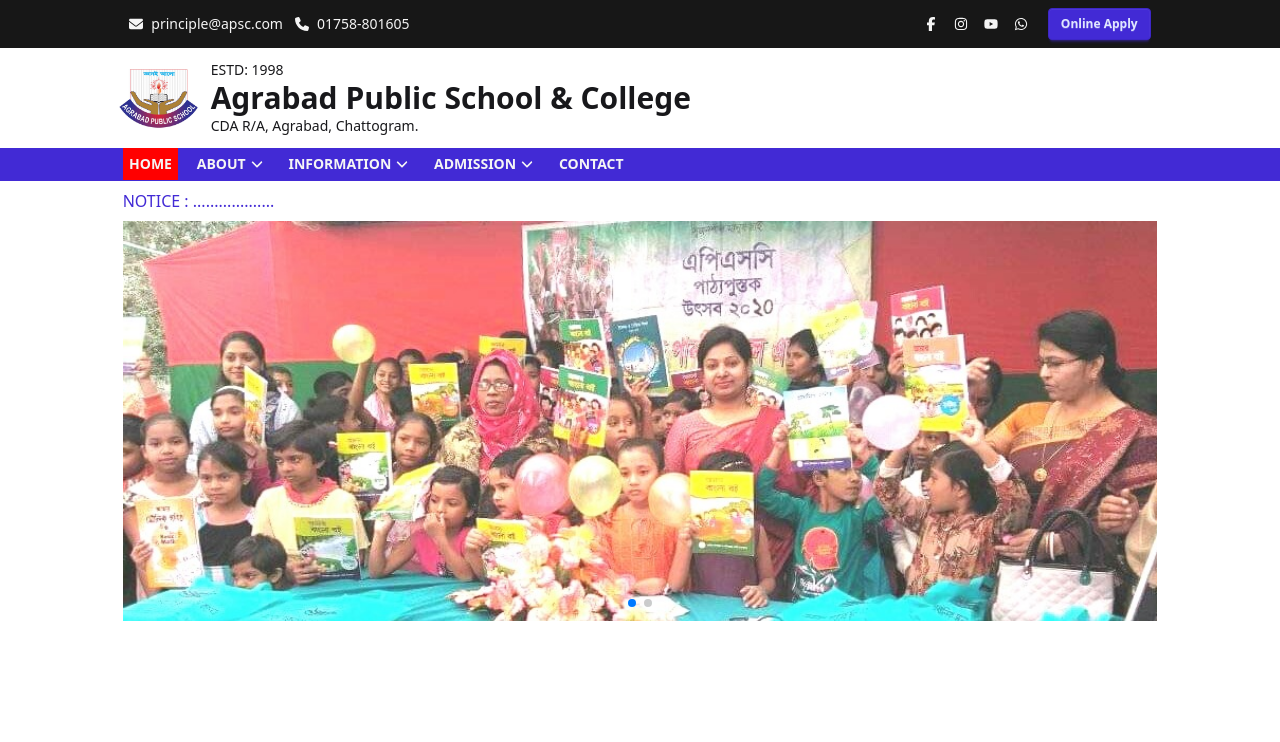
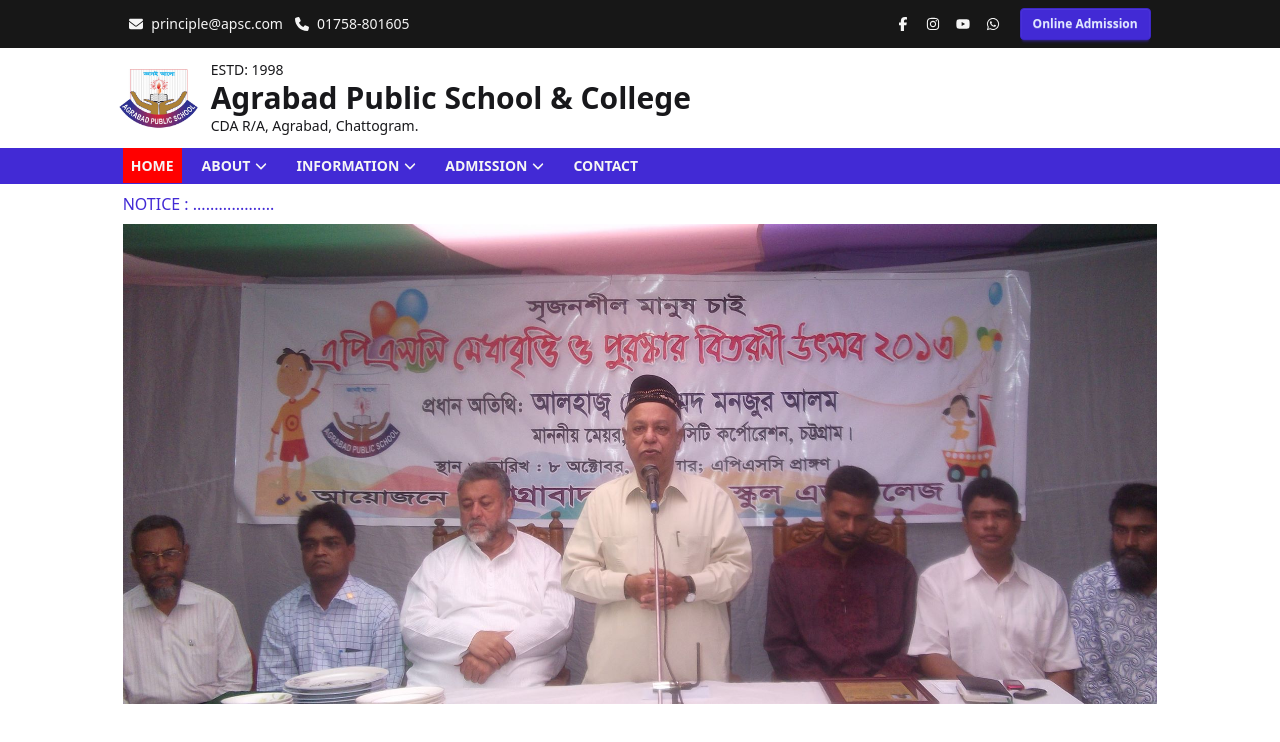
Before and after one commit to ashikurahman1/apsc, a React (Vite) app: page / in a window 1280 px wide. Shown: the top 742 px of the page. Built offline with nearby package versions, Linux system fonts and the light colour scheme.

Commit message:
add: Mobile menu

```diff
--- a/src/components/Banner/Banner.jsx
+++ b/src/components/Banner/Banner.jsx
@@ -6,7 +6,7 @@
 import 'swiper/css/pagination';
 import 'swiper/css/navigation';
 
-import { Pagination, Navigation } from 'swiper/modules';
+import { Pagination, Autoplay } from 'swiper/modules';
 
 const Banner = () => {
   return (
@@ -15,14 +15,18 @@
         slidesPerView={1}
         spaceBetween={30}
         loop={true}
-        pagination={{
-          clickable: true,
+        // pagination={{
+        //   clickable: true,
+        // }}
+        autoplay={{
+          delay: 2000,
+          disableOnInteraction: false,
         }}
-        modules={[Pagination]}
+        modules={[Pagination, Autoplay]}
         className="mySwiper"
       >
         <SwiperSlide>
-          <div className="max-h-100 w-full overflow-hidden">
+          <div className="h-52 lg:h-120 w-full overflow-hidden">
             <img
               src={Slider1}
               alt="Event"
@@ -31,7 +35,7 @@
           </div>
         </SwiperSlide>
         <SwiperSlide>
-          <div className="h-80 w-full overflow-hidden">
+          <div className="h-52 lg:h-120 w-full overflow-hidden">
             <img
               src={Slider2}
               alt="Event"
--- a/src/index.css
+++ b/src/index.css
@@ -2,7 +2,7 @@
 @plugin "daisyui";
 
 nav li a {
-  padding: 0.4rem;
+  padding: 0.5rem;
 }
 nav li a.active {
   background-color: red;
--- a/src/shared/Navbar.jsx
+++ b/src/shared/Navbar.jsx
@@ -1,4 +1,4 @@
-import React from 'react';
+import React, { useState } from 'react';
 import {
   FaAngleDown,
   FaBars,
@@ -6,15 +6,41 @@
   FaFacebookF,
   FaInstagram,
   FaPhone,
-  FaTwitter,
   FaWhatsapp,
+  FaX,
   FaYoutube,
 } from 'react-icons/fa6';
 import Logo from '../components/Logo/Logo';
 import { NavLink } from 'react-router';
-import { FaArrowAltCircleDown } from 'react-icons/fa';
+
+const navLink = (
+  <>
+    <li className="">
+      <NavLink to="/">Home </NavLink>
+    </li>
+    <li className="">
+      <NavLink to="/about" className={'flex items-center gap-1'}>
+        About <FaAngleDown />{' '}
+      </NavLink>
+    </li>
+    <li className="">
+      <NavLink to="/information" className={'flex items-center gap-1'}>
+        Information <FaAngleDown />{' '}
+      </NavLink>
+    </li>
+    <li className="">
+      <NavLink to="/admission" className={'flex items-center gap-1'}>
+        Admission <FaAngleDown />{' '}
+      </NavLink>
+    </li>
+    <li className="">
+      <NavLink to="/contact">Contact</NavLink>
+    </li>
+  </>
+);
 
 const Navbar = () => {
+  const [mobileMenu, setMobileMenu] = useState(false);
   return (
     <header>
       {/* top header */}
@@ -43,48 +69,51 @@
               <FaWhatsapp />
             </div>
             <div>
-              <button className="btn btn-primary btn-sm">Online Apply</button>
+              <button className="btn btn-primary btn-sm">
+                Online Admission
+              </button>
             </div>
           </div>
         </div>
       </section>
       {/* navigation */}
-      <nav className="relative">
+      <nav className="">
         {/* Logo */}
         <div className="w-full lg:w-10/12 p-3 mx-auto">
           <Logo />
         </div>
         {/* Mobile Menu */}
-        <div className="absolute top-5 ml-3 lg:hidden">
-          <button className="btn btn-primary">
+        <div className="absolute top-25 ml-3 lg:hidden">
+          <button
+            onClick={() => setMobileMenu(!mobileMenu)}
+            className="btn btn-primary"
+          >
             <FaBars className="" size={22} />
           </button>
         </div>
+        {mobileMenu && (
+          <div
+            className={`absolute ${
+              mobileMenu
+                ? 'top-0 left-0 duration-300 animation-all bg-primary/90 text-neutral-100 h-full w-full p-10 py-20'
+                : '-top-100'
+            }`}
+          >
+            <ul className="uppercase font-semibold space-y-5">{navLink}</ul>
+            <button
+              onClick={() => setMobileMenu(false)}
+              className="absolute top-10 right-10 bg-red-500 p-3 rounded-md shadow-md focus:bg-primary"
+            >
+              <FaX size={25} />
+            </button>
+          </div>
+        )}
+
         {/* Menus */}
 
         <div className="bg-primary text-sm">
           <ul className="uppercase font-semibold w-full lg:w-10/12 px-4 mx-auto  hidden lg:flex items-center gap-3 text-neutral-100 ">
-            <li className="">
-              <NavLink to="/">Home </NavLink>
-            </li>
-            <li className="">
-              <NavLink to="/about" className={'flex items-center gap-1'}>
-                About <FaAngleDown />{' '}
-              </NavLink>
-            </li>
-            <li className="">
-              <NavLink to="/information" className={'flex items-center gap-1'}>
-                Information <FaAngleDown />{' '}
-              </NavLink>
-            </li>
-            <li className="">
-              <NavLink to="/admission" className={'flex items-center gap-1'}>
-                Admission <FaAngleDown />{' '}
-              </NavLink>
-            </li>
-            <li className="">
-              <NavLink to="/contact">Contact</NavLink>
-            </li>
+            {navLink}
           </ul>
         </div>
       </nav>
```
Also changed, not shown: 1 other file (tests, documents, lock files or other folders).
